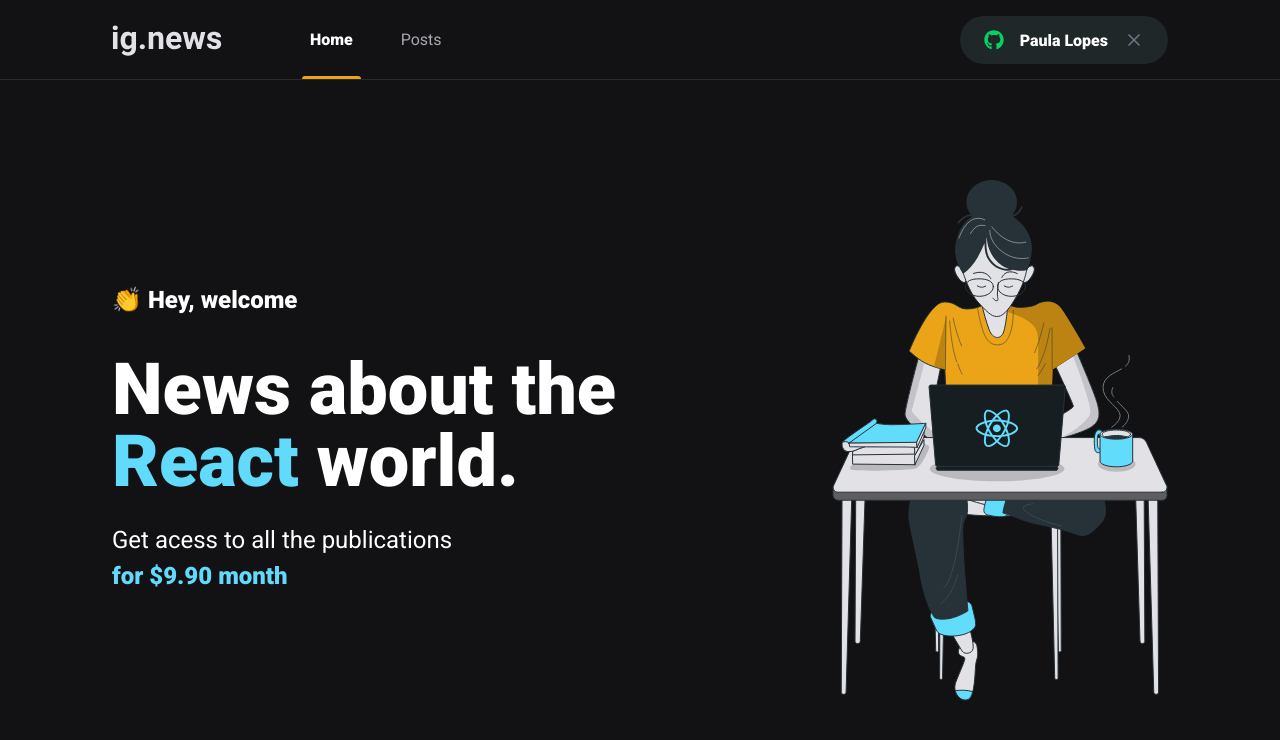
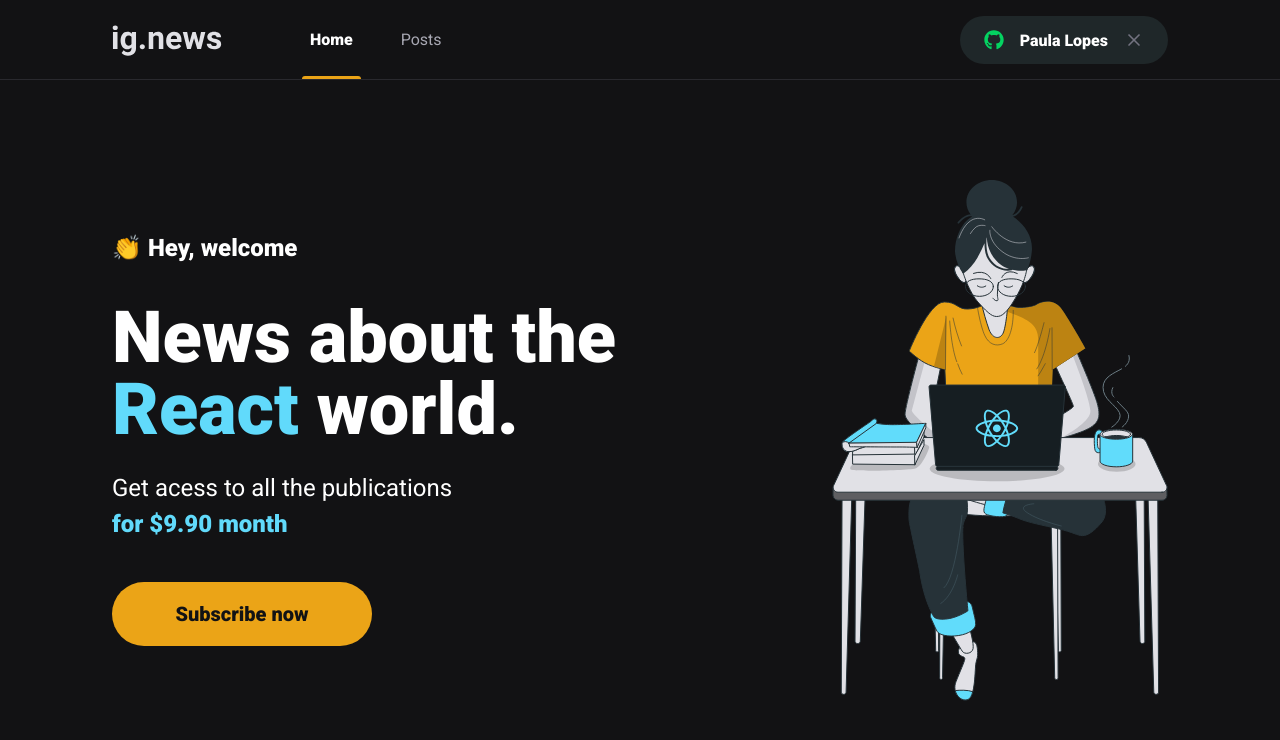
Before and after one commit to paulalopes21/ignite-reactjs-chapter-three, a Next.js app in the folder ignews/: page / in a window 1280 px wide. Shown: the top 740 px of the page. Built offline with nearby package versions, Linux system fonts and the light colour scheme.

Commit message:
componente SubscribeButton

```diff
--- /dev/null
+++ b/ignews/src/components/SubscribeButton/index.tsx
@@ -0,0 +1,12 @@
+import styles from './styles.module.scss'
+
+export function SubscribeButton() {
+  return (
+    <button
+      type="button"
+      className={styles.subscribeButton}
+    >
+      Subscribe now
+    </button>
+  )
+}
--- /dev/null
+++ b/ignews/src/components/SubscribeButton/styles.module.scss
@@ -0,0 +1,20 @@
+.subscribeButton {
+  width: 260px;
+  height: 4rem;
+  border: 0;
+  border-radius: 2rem;
+  background: var(--yellow-500);
+  color: var(--gray-900);
+  font-size: 1.25rem;
+  font-weight: bold;
+
+  display: flex;
+  align-items: center;
+  justify-content: center;
+
+  transition: filter 0.2s;
+
+  &:hover {
+    filter: brightness(0.8);
+  }
+}
--- a/ignews/src/pages/home.module.scss
+++ b/ignews/src/pages/home.module.scss
@@ -38,4 +38,8 @@
       font-weight: bold;
     }
   }
+
+  button {
+    margin-top: 2.5rem;
+  }
 }
--- a/ignews/src/pages/index.tsx
+++ b/ignews/src/pages/index.tsx
@@ -1,4 +1,5 @@
 import Head from 'next/head'
+import { SubscribeButton } from '../components/SubscribeButton'
 
 import styles from './home.module.scss'
 
@@ -17,6 +18,8 @@
             Get acess to all the publications <br />
             <span>for $9.90 month</span>
           </p>
+
+          <SubscribeButton />
         </section>
 
         <img src="/images/avatar.svg" alt="Girl coding" />
```
